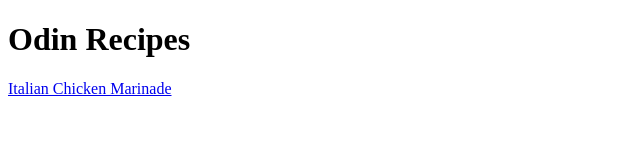
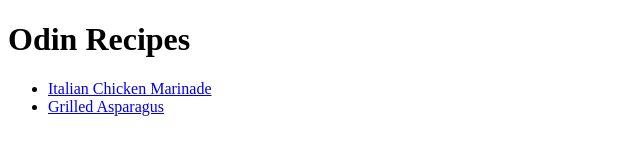
Before and after one commit to AdoreEJJ/odin-recipes, a plain HTML site: page index.html in a window 1280 px wide. Shown: the whole page, without its empty margins (0-640 px from the left). Drawn offline with Linux system fonts and the light colour scheme.

Commit message:
Add grilledAsparagus.html + link from index.html to grilledAsparagus.html

```diff
--- a/index.html
+++ b/index.html
@@ -8,6 +8,9 @@
 </head>
 <body>
     <h1>Odin Recipes</h1>
-    <a href="recipes/italianChicken.html">Italian Chicken Marinade</a>
+    <ul>
+    <li> <a href="recipes/italianChicken.html">Italian Chicken Marinade</a></li>
+    <li> <a href="recipes/grilledAsparagus.html">Grilled Asparagus</a></li>
+    </ul>
 </body>
 </html>
```
Also changed, not shown: images/asparagus.jpeg (added), recipes/grilledAsparagus.html (added).
